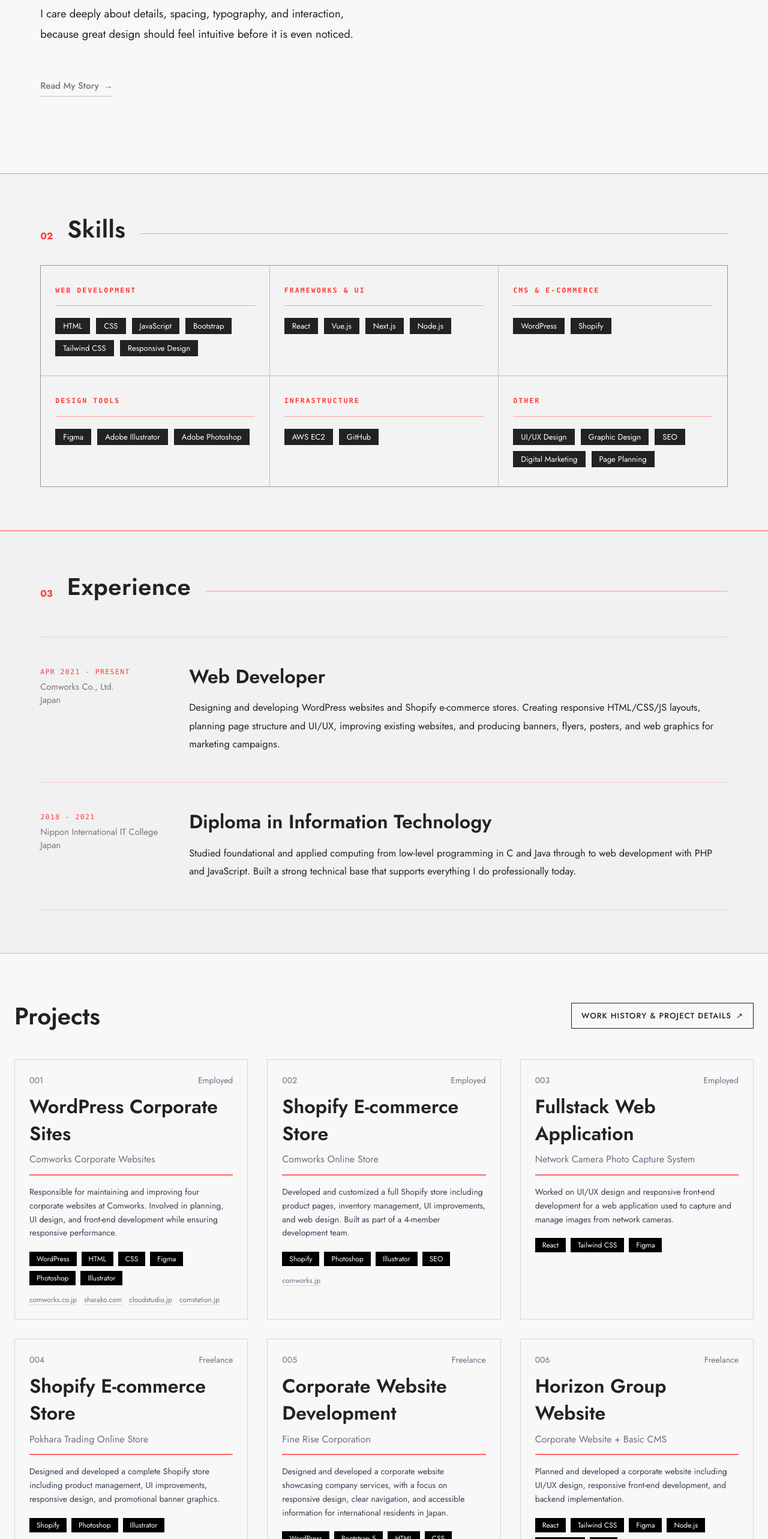
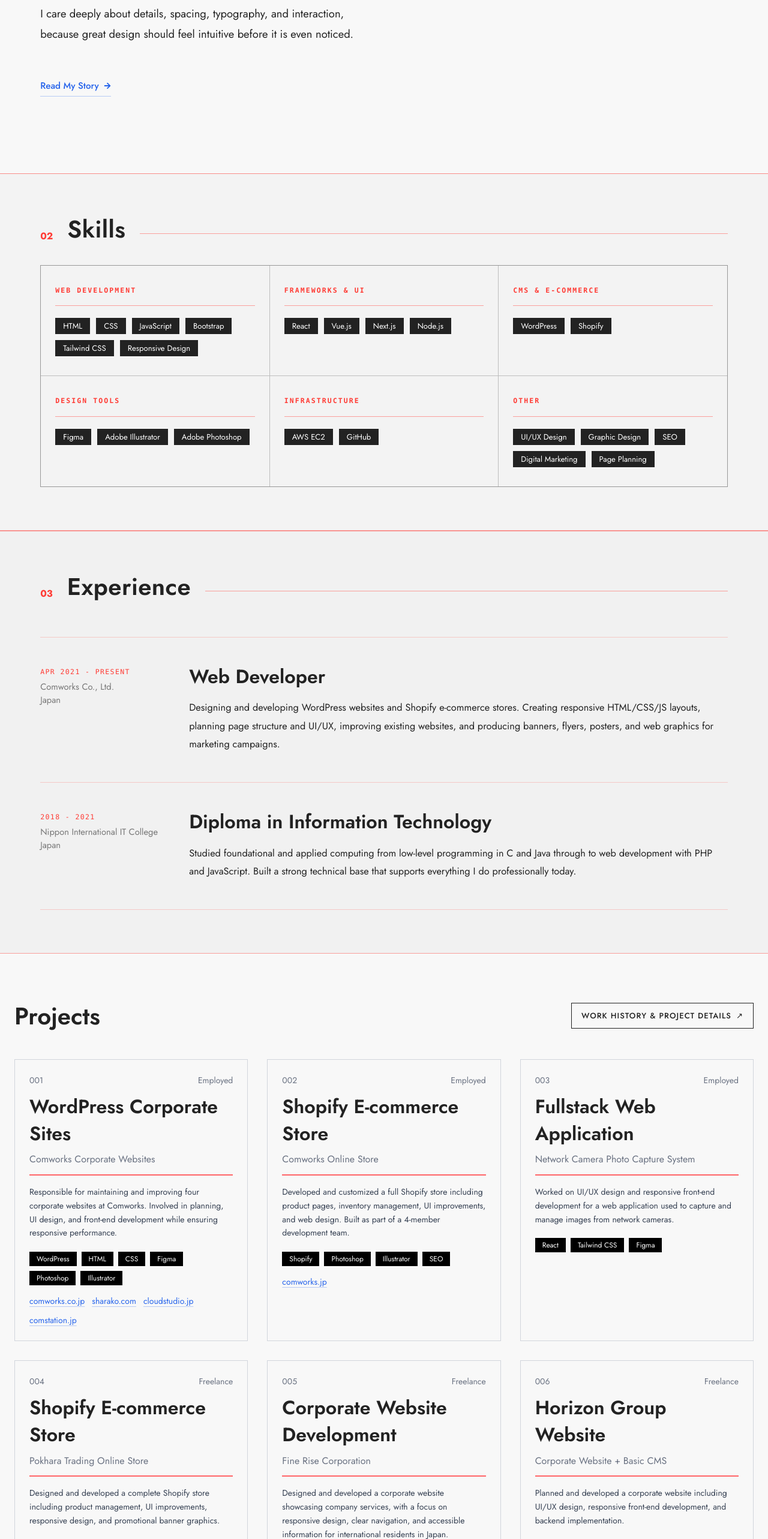
Before and after one commit to vtksgr/portfolio, a React (Vite) app: page / in a window 1280 px wide. Shown: the part 1500-4066 px from the top of the page at 60% size. Built offline with nearby package versions, Linux system fonts and the light colour scheme.

Commit message:
apple color to the links

```diff
--- a/src/assets/components/AboutSection.jsx
+++ b/src/assets/components/AboutSection.jsx
@@ -1,3 +1,4 @@
+import { FaArrowRight } from 'react-icons/fa'
 import { translations } from '../../data/translations.js'
 
 const aboutUrl = `${import.meta.env.BASE_URL}about/`
@@ -47,10 +48,10 @@ export default function AboutSection({ language = 'en' }) {
 
             <a
               href={aboutHref}
-              className="inline-flex items-center gap-2 border-b border-[#bdbdbd] pb-1 text-[0.95rem] font-medium text-[var(--muted)] transition-colors hover:text-[var(--accent)] hover:border-[var(--accent)] focus-visible:outline-2 focus-visible:outline-offset-4 focus-visible:outline-[var(--accent)]"
+              className="inline-flex items-center gap-2 border-b border-[#2563EB]/30 pb-1 text-[0.95rem] font-medium text-[#2563EB] transition-colors hover:text-[#1d4ed8] hover:border-[#1d4ed8] focus-visible:outline-2 focus-visible:outline-offset-4 focus-visible:outline-[#2563EB]"
             >
               {t.about.readMore}
-              <span aria-hidden="true">→</span>
+              <FaArrowRight aria-hidden="true" className="h-3 w-3" />
             </a>
           </div>
 
--- a/src/assets/components/ProjectSection.jsx
+++ b/src/assets/components/ProjectSection.jsx
@@ -57,7 +57,7 @@ export default function ProjectSection({ language = 'en' }) {
               </div>
 
               {links.length > 0 && (
-                <div className="text-xs text-gray-500 flex flex-wrap gap-3">
+                <div className="text-sm flex flex-wrap gap-3">
                   {links.map((link) => (
                     <a
                       key={link}
@@ -65,7 +65,7 @@ export default function ProjectSection({ language = 'en' }) {
                       target="_blank"
                       rel="noreferrer"
                       aria-label={`Visit ${link}`}
-                      className="underline decoration-gray-300 underline-offset-4 transition-colors hover:text-red-600"
+                      className="text-[#2563EB] underline decoration-[#2563EB]/30 underline-offset-4 transition-colors hover:text-[#1d4ed8] hover:decoration-[#1d4ed8]"
                     >
                       {link}
                     </a>
--- a/src/assets/components/WorkHistoryPage.jsx
+++ b/src/assets/components/WorkHistoryPage.jsx
@@ -15,7 +15,7 @@ const languages = [
 const focusRing =
   'focus-visible:outline-2 focus-visible:outline-offset-2 focus-visible:outline-[var(--accent)]'
 
-const textLink = `underline decoration-[rgba(34,34,34,0.3)] underline-offset-4 transition-colors hover:text-[var(--accent)] hover:decoration-[var(--accent)] ${focusRing}`
+const textLink = `text-[#2563EB] underline decoration-[#2563EB]/30 underline-offset-4 transition-colors hover:text-[#1d4ed8] hover:decoration-[#1d4ed8] ${focusRing}`
 
 const timelineColumns = 'md:grid-cols-[12rem_minmax(0,1fr)] lg:grid-cols-[15rem_minmax(0,1fr)]'
 
```
